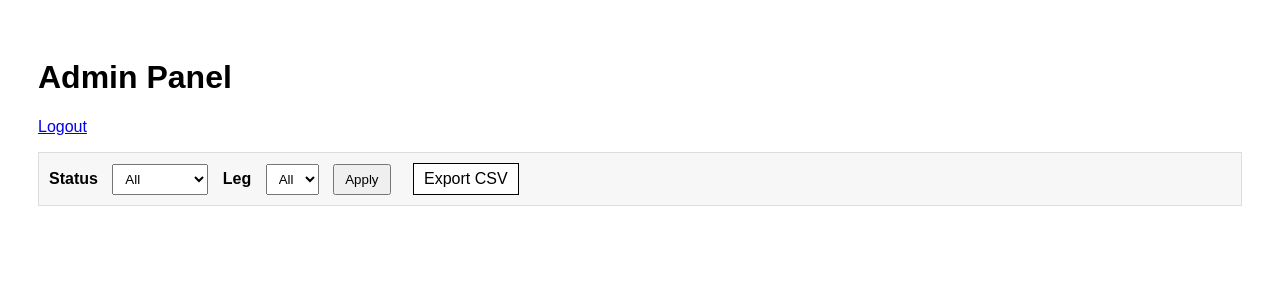
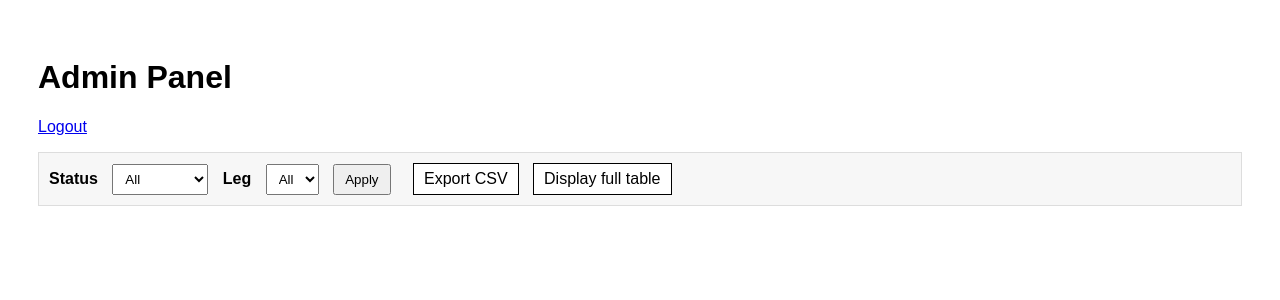
Before and after one commit to jimgallagher80/bemoreamy, a PHP site: page /admin.php in a window 1280 px wide. Shown: the top 300 px of the page. Run offline with PHP 8.4, Linux system fonts and the light colour scheme; the visitor is signed in with stand-in values (Sample User, id 1); data that the repository does not hold is empty.

Commit message:
Update admin.php

```diff
--- a/admin.php
+++ b/admin.php
@@ -203,6 +203,10 @@ textarea { width:100%; margin-top:6px; }
   Export CSV
 </a>
 
+    <a href="admin_full_table.php?<?= htmlspecialchars($current_qs) ?>" style="display:inline-block; margin-left:10px; padding:6px 10px; border:1px solid #000; text-decoration:none; background:#fff; color:#000;">
+  Display full table
+</a>
+
 </form>
 
 <?php foreach ($signups as $s): ?>
```
